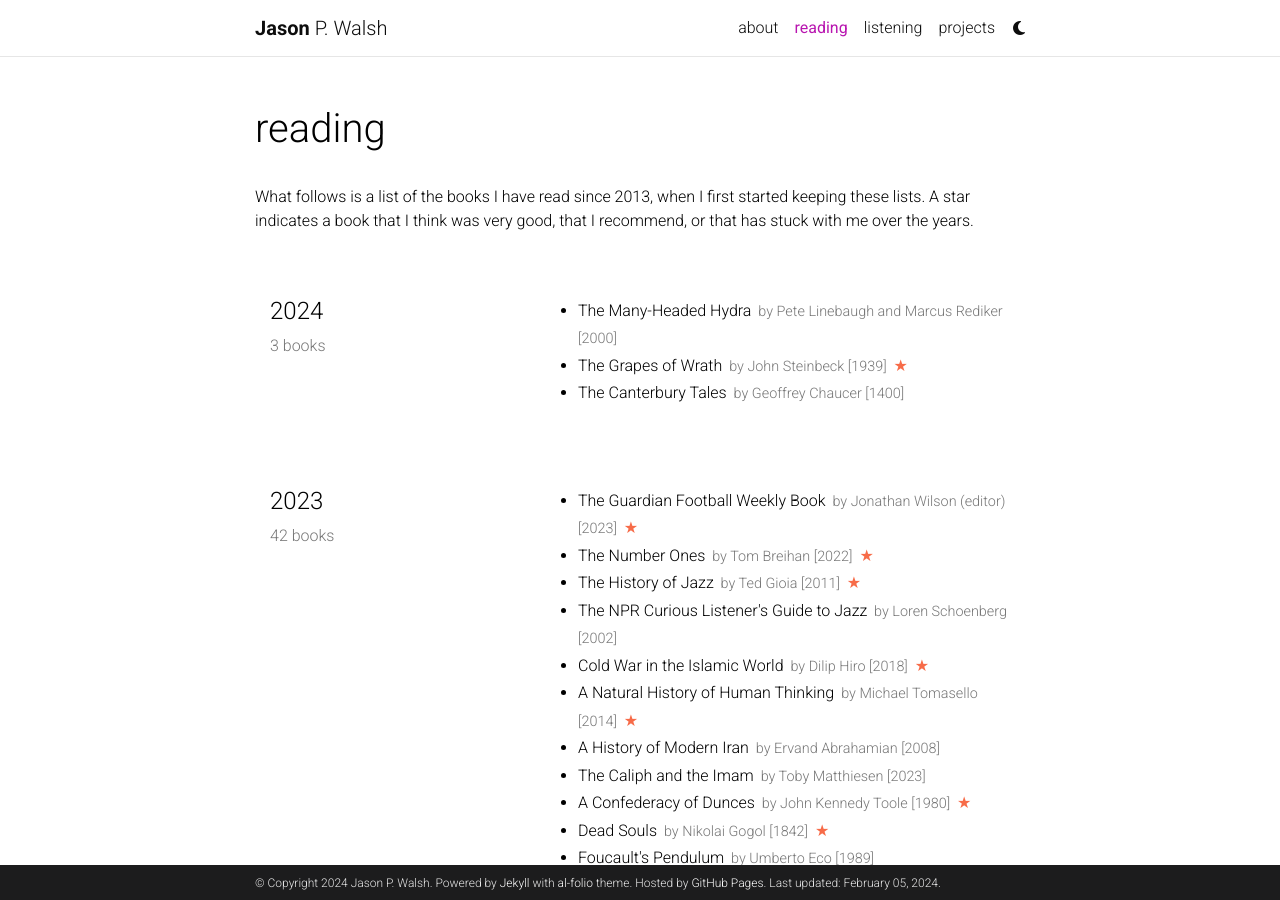
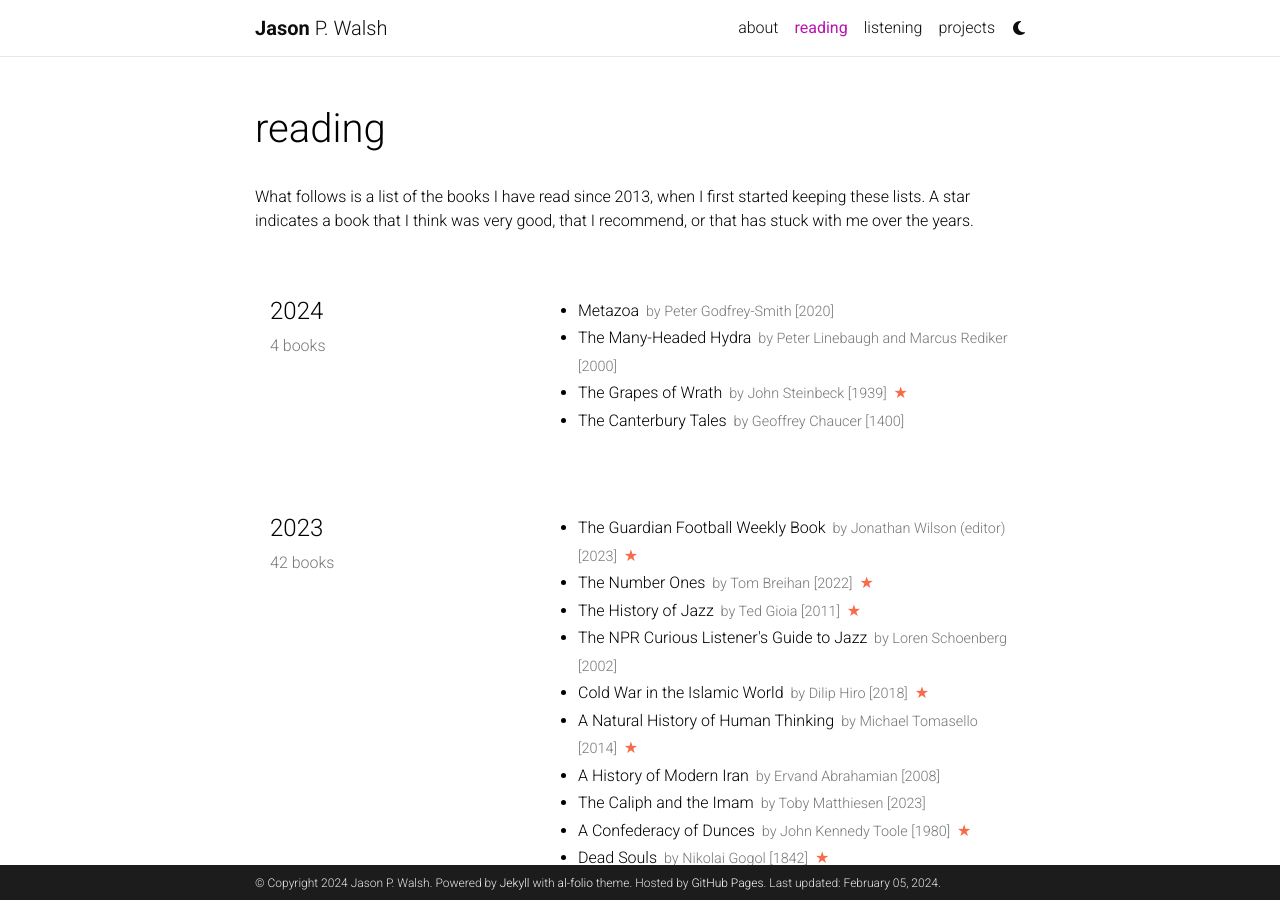
Before and after one commit to jwals23/jwals23.github.io, a Jekyll site: the page built from _pages/reading.md, in a window 1280 px wide and 900 px high. Built offline with Jekyll 4.4.1, drawn with Linux system fonts in a browser that asks for light colours; comment, search, counter and statistics services are not loaded; a style sheet for code colours, icons or effects is not loaded.

Commit message:
Adding Metazoa

```diff
--- a/_data/reading.yml
+++ b/_data/reading.yml
@@ -1,8 +1,12 @@
 list:
   - year: "2024"
     books:
+      - title: Metazoa
+        author: Peter Godfrey-Smith
+        year: 2020
+
       - title: The Many-Headed Hydra
-        author: Pete Linebaugh and Marcus Rediker
+        author: Peter Linebaugh and Marcus Rediker
         year: 2000
 
       - title: The Grapes of Wrath
```
